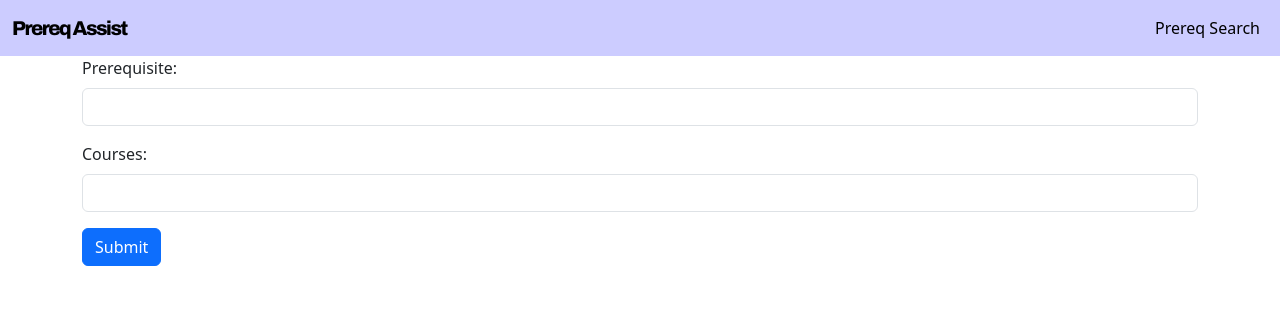
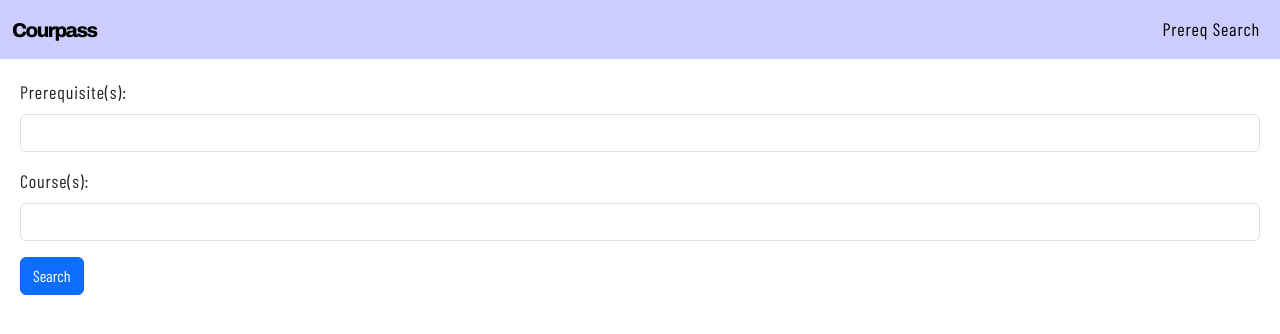
Before and after one commit to TeamBipartite/courpass, a Django app: page /course_planning_tool/ in a window 1280 px wide. Shown: the top 334 px of the page. Run offline with Django 4.2, Linux system fonts and the light colour scheme; some web fonts are replaced.

Commit message:
feat: render form on initial search else show modole

```diff
--- a/academic_calendar_scraper/academic_calendar_scraper/settings.py
+++ b/academic_calendar_scraper/academic_calendar_scraper/settings.py
@@ -118,11 +118,9 @@ USE_TZ = True
 # https://docs.djangoproject.com/en/4.2/howto/static-files/
 
 STATIC_URL = 'static/'
+STATICFILES_DIRS = [BASE_DIR / "static/course_planning_tool"]
 
 # Default primary key field type
 # https://docs.djangoproject.com/en/4.2/ref/settings/#default-auto-field
 
 DEFAULT_AUTO_FIELD = 'django.db.models.BigAutoField'
-
-# Look for static folder in course_planning_tool dir
-STATICFILES_DIRS = [BASE_DIR / "course_planning_tool/static"]
--- a/academic_calendar_scraper/course_planning_tool/templates/base/base.html
+++ b/academic_calendar_scraper/course_planning_tool/templates/base/base.html
@@ -1,11 +1,11 @@
-{%load static %}
 <!doctype html>
 <html lang="en">
 
 <head>
+    {% load static %}
     <meta charset="utf-8">
     <meta name="viewport" content="width=device-width, initial-scale=1">
-    <title>Prereq Searcher</title>
+    <title>Courpass</title>
     <link href="https://cdn.jsdelivr.net/npm/bootstrap@5.3.2/dist/css/bootstrap.min.css" rel="stylesheet"
         integrity="sha384-T3c6CoIi6uLrA9TneNEoa7RxnatzjcDSCmG1MXxSR1GAsXEV/Dwwykc2MPK8M2HN" crossorigin="anonymous">
     <link href="{% static 'fontawesomefree/css/all.min.css' %}" rel="stylesheet" type="text/css">
@@ -25,30 +25,3 @@
 </body>
 
 </html>
-
-
-<!-- <!DOCTYPE html>
-<html>
-<head>
-    <title>Webscraper</title>
-</head>
-
-<body>
-    <h1>Course Planning Tool</h1>
-    <form method="post" action={% url 'course_planning_tool' %}>
-        {% csrf_token %}
-        <label for="prereq-search">Preq:</label>
-        <input type="search" name="prereq-search">
-        <br />
-        <label for="course">Course:</label>
-        <input type="input" name="course">
-        <input type="submit"></input>
-    </form>
-
-    <div id="content">
-        {% block content %}{% endblock %}
-    </div>
-
-</body>
-
-</html> -->
--- a/academic_calendar_scraper/course_planning_tool/templates/base/navbar.html
+++ b/academic_calendar_scraper/course_planning_tool/templates/base/navbar.html
@@ -1,13 +1,13 @@
-<nav class="navbar navbar-light navbar-expand-lg" style="background-color: #CCCCFF;">
+<nav class="navbar sticky-top navbar-light navbar-expand-lg" style="background-color: #CCCCFF;">
     <div class="container-fluid">
-        <a class="navbar-brand logo fs-5" href="{% url 'home' %}">Prereq Assist</a>
+        <a class="navbar-brand logo fs-5" href="{% url 'home' %}"><i class="fa-regular fa-compass"></i> Courpass</a>
         <button class="navbar-toggler" type="button" data-bs-toggle="collapse" data-bs-target="#navbarSupportedContent"
             aria-controls="navbarSupportedContent" aria-expanded="false" aria-label="Toggle navigation">
             <span class="navbar-toggler-icon"></span>
         </button>
         <div class="collapse navbar-collapse" id="navbarSupportedContent">
             <ul class="navbar-nav ms-auto mb-2 mb-lg-0 ">
-                <li class="nav-item">
+                <li class="nav-item standard-text">
                     <a class="nav-link active" aria-current="page" href="{% url 'course_planning_tool' %}">Prereq
                         Search</a>
                 </li>
--- a/academic_calendar_scraper/course_planning_tool/templates/scraper/course_planning_tool_ui.html
+++ b/academic_calendar_scraper/course_planning_tool/templates/scraper/course_planning_tool_ui.html
@@ -1,30 +1,44 @@
 {% extends "../base/base.html" %}
 {% load getattr index%}
+{% include "./prereq_search_form.html" %}
 
 {% block template %}
 {% include "../base/navbar.html" %}
-<div class="container">
-    <form method="post" action={% url 'course_planning_tool' %}>
-        {% csrf_token %}
-        <div class="mb-3">
-            <label for="prereq-search" class="form-label">Prerequisite:</label>
-            <input type="search" name="prereq-search" class="form-control" id="exampleInputEmail1"
-                aria-describedby="emailHelp">
+<div class="prereq-search-page-container standard-text">
+    {% if prereq_search and course %}
+    <div class="search-history-container">
+        <div>
+            <div><span class="search-result-title">Prerequisite(s):</span> {{prereq_search}}</div>
+            <div><span class="search-result-title">Course(s):</span> {{course}}</div>
         </div>
-        <div class="mb-3">
-            <label for="course" class="form-label"
-                title="Enter a comma separated list of courses (e.g. CSC110, SENG265)">Courses:</label>
-            <i class="fa-solid fa-circle-info"
-                title="Enter a comma separated list of courses (e.g. CSC110, SENG265)"></i>
-            <input type="search" name="course" class="form-control" id="exampleInputEmail1"
-                aria-describedby="emailHelp">
+        <div> <button type="button" class="btn btn-primary search-button" data-bs-toggle="modal"
+                data-bs-target="#prereq-search-modal">
+                New Search <i class="fa-solid fa-magnifying-glass"></i>
+            </button>
         </div>
-        <button type="submit" class="btn btn-primary">Submit</button>
-    </form>
 
-    {% if searched and course %}
-    <br>
-    <h3>TODO: add search history here!</h3>
+        <div class="modal fade" id="prereq-search-modal" data-bs-backdrop="static" data-bs-keyboard="false"
+            tabindex="-1" aria-labelledby="prereq-search-modal-label" aria-hidden="true">
+            <div class="modal-dialog">
+                <div class="modal-content">
+                    <div class="modal-header">
+                        <h5 class="modal-title" id="prereq-search-modal-label">Prerequisite Search Information</h5>
+                        <button type="button" class="btn-close" data-bs-dismiss="modal" aria-label="Close"></button>
+                    </div>
+                    <div class="modal-body">
+                        {% include "./prereq_search_form.html" %}
+                    </div>
+                </div>
+            </div>
+        </div>
+    </div>
+    {% else %}
+    {% include "./prereq_search_form.html" %}
+    {% endif %}
+
+
+
+    {% if prereq_search and course %}
     <table class="table">
         <thead>
             <tr>
@@ -69,14 +83,26 @@
             {% endfor %}
         </tbody>
     </table>
+    <div class="legends-container">
+        {% if group_info %}
+        <button class="btn btn-light dropdown-toggle" data-bs-toggle="collapse" data-bs-target="#group-legend">Group
+            Legend</button>
+        {% autoescape off %}
+        <div class="collapse show" id="group-legend">
+            {{group_info}}
+
+        </div>
+        {% endautoescape %}
+        {% endif %}
         {% if header_legend %}
-    <span>Header Legend</span>
-    <table>
+        <button class="btn btn-light dropdown-toggle" data-bs-toggle="collapse" data-bs-target="#demo">Header
+            Legend</button>
+        <table class="collapse" id="demo">
             <tbody>
                 {% for header_item in header_legend %}
                 <tr>
                     {% autoescape off %}
-                <td scope="row">
+                    <td scope=" row">
                         {{header_item|index:0}}
                     </td>
                     <td scope="row">
@@ -88,13 +114,7 @@
             </tbody>
         </table>
         {% endif %}
-
-    {% if group_info %}
-    <span>Group Legend</span>
-    {% autoescape off %}
-    {{group_info}}
-    {% endautoescape %}
-    {% endif %}
+    </div>
 </div>
 {% endif %}
 
--- /dev/null
+++ b/academic_calendar_scraper/course_planning_tool/templates/scraper/prereq_search_form.html
@@ -0,0 +1,17 @@
+{% block prereq_search_form %}
+<form method="post" action={% url 'course_planning_tool' %}>
+    {% csrf_token %}
+    <div class="mb-3">
+        <label for="prereq-search" class="form-label">Prerequisite(s):</label>
+        <input type="search" name="prereq-search" class="form-control" id="exampleInputEmail1"
+            aria-describedby="emailHelp">
+    </div>
+    <div class="mb-3">
+        <label for="course" class="form-label"
+            title="Enter a comma separated list of courses (e.g. CSC110, SENG265)">Course(s):</label>
+        <i class="fa-solid fa-circle-info" title="Enter a comma separated list of courses (e.g. CSC110, SENG265)"></i>
+        <input type="search" name="course" class="form-control" id="exampleInputEmail1" aria-describedby="emailHelp">
+    </div>
+    <button type="submit" class="btn btn-primary">Search</button>
+</form>
+{% endblock %}
```
Lines whose indentation alone changed are shown as unchanged.
